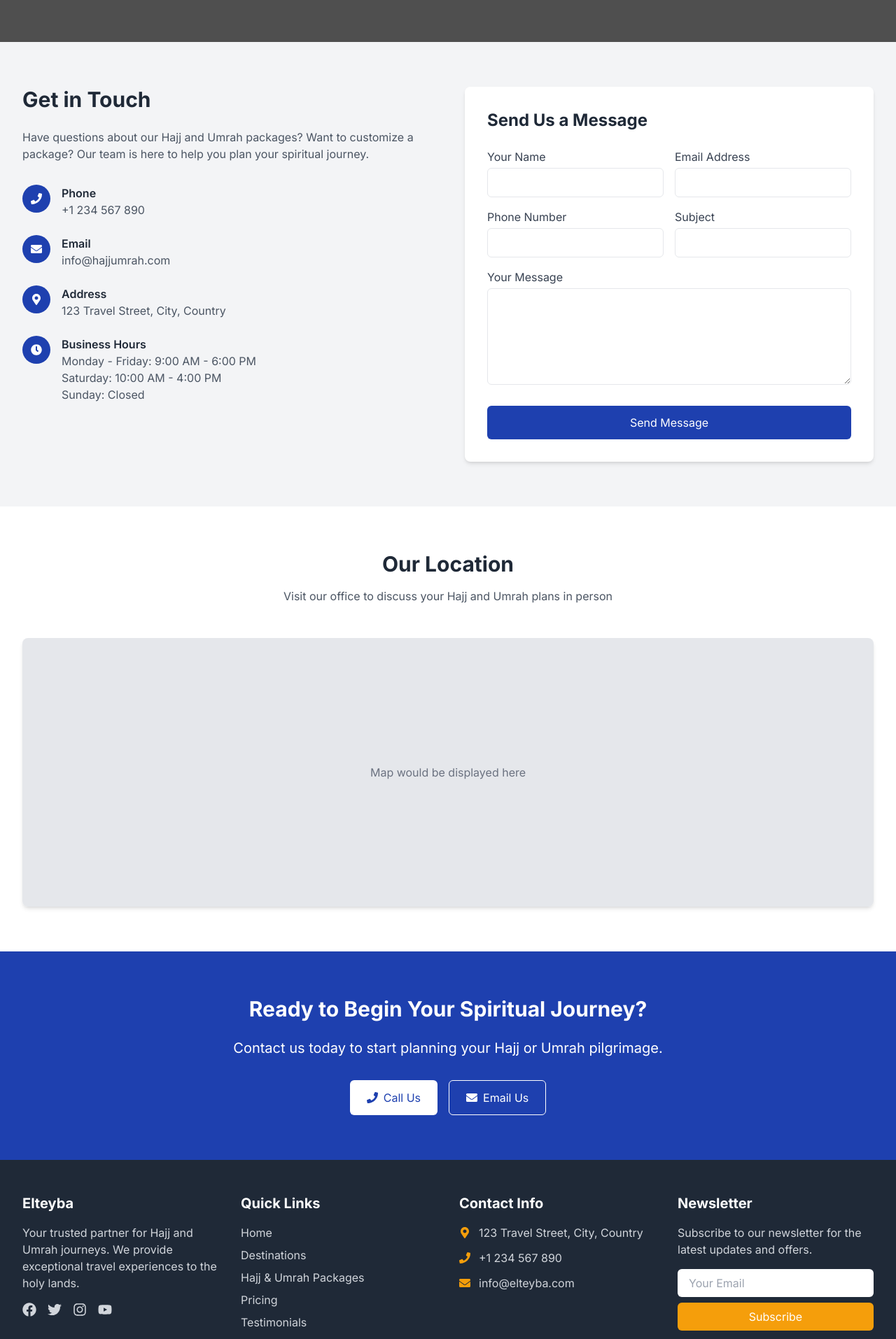
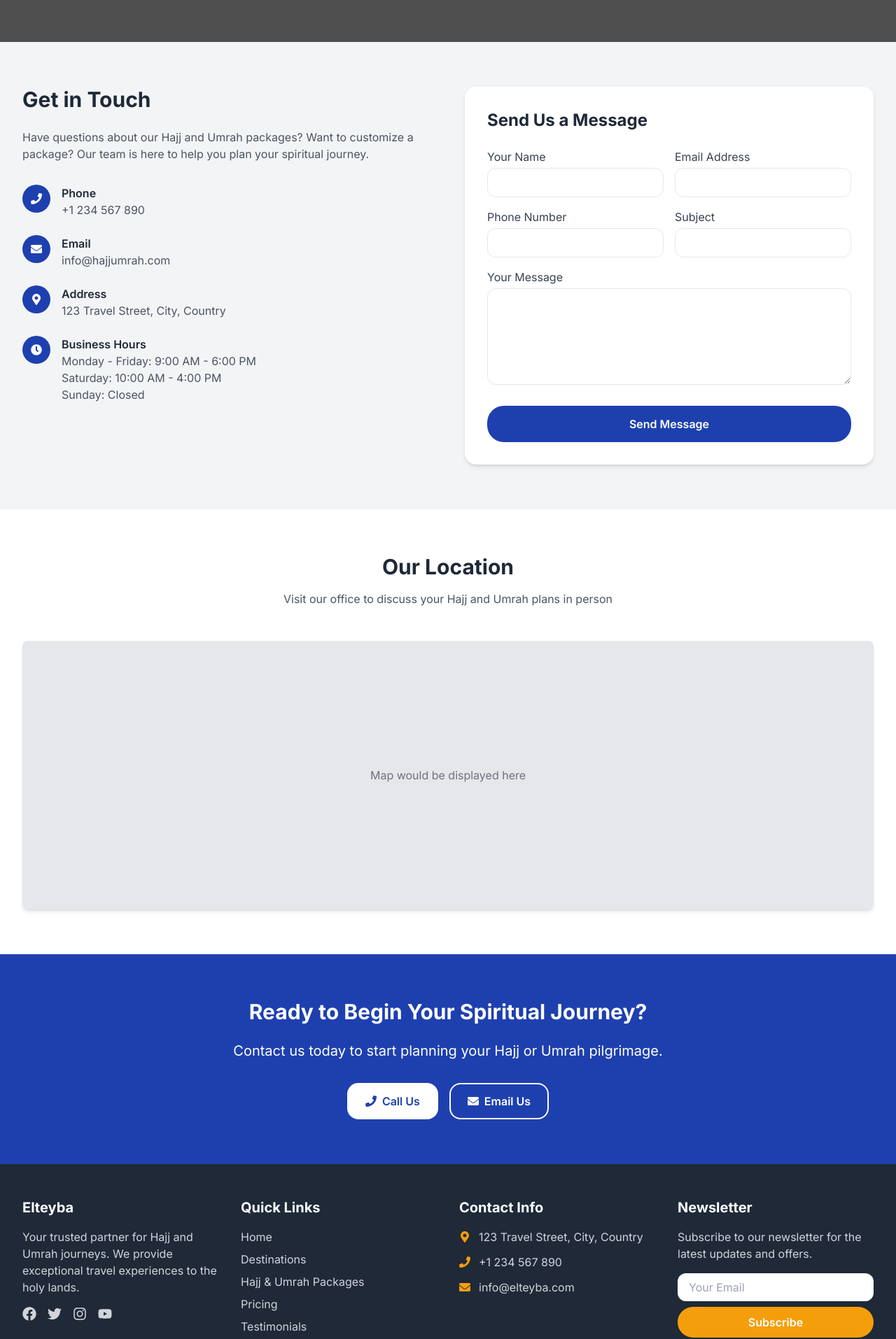
Before and after one commit to mrafiiathallah/elteyba_travel, a React (Vite) app: page /contact in a window 1280 px wide. Shown: the part 440-2354 px from the top of the page at 70% size. Built offline with nearby package versions, Linux system fonts and the light colour scheme; grey boxes are pictures that could not be loaded.

Commit message:
Memperbaiki semua button dan form agar lebih user Friendly

```diff
--- a/src/components/Footer.jsx
+++ b/src/components/Footer.jsx
@@ -78,11 +78,11 @@ const Footer = () => {
               <input
                 type="email"
                 placeholder="Your Email"
-                className="px-4 py-2 rounded-md focus:outline-none text-gray-800"
+                className="px-4 py-2 rounded-xl focus:outline-none text-gray-800"
               />
               <button
                 type="submit"
-                className="bg-accent hover:bg-accent/90 text-white px-4 py-2 rounded-md transition duration-300"
+                className="border-transparent border-2 bg-accent hover:bg-transparent hover:text-accent hover:border-accent text-white font-semibold px-8 py-2 rounded-3xl transition duration-300"
               >
                 Subscribe
               </button>
--- a/src/components/TestimonialCard.jsx
+++ b/src/components/TestimonialCard.jsx
@@ -2,7 +2,7 @@ import { FaStar } from 'react-icons/fa';
 
 const TestimonialCard = ({ name, image, rating, testimonial, date }) => {
   return (
-    <div className="bg-white rounded-lg shadow-md p-6">
+    <div className="bg-white rounded-2xl shadow-md p-6">
       <div className="flex items-center mb-4">
         <img
           src={image}
--- a/src/pages/Contact.jsx
+++ b/src/pages/Contact.jsx
@@ -117,7 +117,7 @@ const Contact = () => {
               viewport={{ once: true }}
               transition={{ duration: 0.5, delay: 0.2 }}
             >
-              <div className="bg-white rounded-lg shadow-md p-8">
+              <div className="bg-white rounded-2xl shadow-md p-8">
                 <h2 className="text-2xl font-bold text-gray-800 mb-6">Send Us a Message</h2>
 
                 {isSubmitted && (
@@ -135,7 +135,7 @@ const Contact = () => {
                         name="name"
                         value={formData.name}
                         onChange={handleChange}
-                        className="w-full px-4 py-2 border rounded-md focus:outline-none focus:ring-2 focus:ring-primary"
+                        className="w-full px-4 py-2 border rounded-xl focus:outline-none focus:ring-2 focus:ring-primary"
                         required
                       />
                     </div>
@@ -146,7 +146,7 @@ const Contact = () => {
                         name="email"
                         value={formData.email}
                         onChange={handleChange}
-                        className="w-full px-4 py-2 border rounded-md focus:outline-none focus:ring-2 focus:ring-primary"
+                        className="w-full px-4 py-2 border rounded-xl focus:outline-none focus:ring-2 focus:ring-primary"
                         required
                       />
                     </div>
@@ -160,7 +160,7 @@ const Contact = () => {
                         name="phone"
                         value={formData.phone}
                         onChange={handleChange}
-                        className="w-full px-4 py-2 border rounded-md focus:outline-none focus:ring-2 focus:ring-primary"
+                        className="w-full px-4 py-2 border rounded-xl focus:outline-none focus:ring-2 focus:ring-primary"
                       />
                     </div>
                     <div>
@@ -170,7 +170,7 @@ const Contact = () => {
                         name="subject"
                         value={formData.subject}
                         onChange={handleChange}
-                        className="w-full px-4 py-2 border rounded-md focus:outline-none focus:ring-2 focus:ring-primary"
+                        className="w-full px-4 py-2 border rounded-xl focus:outline-none focus:ring-2 focus:ring-primary"
                         required
                       />
                     </div>
@@ -183,14 +183,14 @@ const Contact = () => {
                       value={formData.message}
                       onChange={handleChange}
                       rows="5"
-                      className="w-full px-4 py-2 border rounded-md focus:outline-none focus:ring-2 focus:ring-primary"
+                      className="w-full px-4 py-2 border rounded-xl focus:outline-none focus:ring-2 focus:ring-primary"
                       required
                     ></textarea>
                   </div>
 
                   <button
                     type="submit"
-                    className="w-full bg-primary hover:bg-primary/90 text-white py-3 rounded-md transition duration-300"
+                    className="w-full border-2 border-transparent bg-primary text-white hover:bg-white hover:text-primary hover:border-primary font-semibold px-8 py-3 rounded-3xl transition duration-300"
                   >
                     Send Message
                   </button>
@@ -271,13 +271,13 @@ const Contact = () => {
             >
               <a
                 href="tel:+12345678901"
-                className="inline-flex items-center justify-center bg-white text-primary hover:bg-gray-100 px-6 py-3 rounded-md transition duration-300"
+                className="inline-flex items-center justify-center font-semibold rounded-2xl border-2 border-transparent bg-white text-primary hover:bg-primary hover:text-white hover:border-white px-6 py-3 transition duration-300"
               >
                 <FaPhone className="mr-2" /> Call Us
               </a>
               <a
                 href="mailto:info@hajjumrah.com"
-                className="inline-flex items-center justify-center bg-transparent border border-white hover:bg-white/10 text-white px-6 py-3 rounded-md transition duration-300"
+                className="inline-flex items-center justify-center font-semibold rounded-2xl border-2 border-transparent bg-transparent border-white hover:bg-white hover:text-primary text-white px-6 py-3 transition duration-300"
               >
                 <FaEnvelope className="mr-2" /> Email Us
               </a>
--- a/src/pages/Destinations.jsx
+++ b/src/pages/Destinations.jsx
@@ -107,7 +107,7 @@ const Destinations = () => {
                   <img
                     src={destination.image}
                     alt={destination.name}
-                    className="w-full h-80 object-cover rounded-lg shadow-md"
+                    className="w-full h-80 object-cover rounded-3xl shadow-md"
                   />
                 </div>
                 <div className="lg:w-1/2">
@@ -160,7 +160,7 @@ const Destinations = () => {
             >
               <a
                 href="/packages"
-                className="inline-block bg-white text-primary hover:bg-gray-100 px-8 py-3 rounded-md text-lg font-medium transition duration-300"
+                className="inline-block font-semibold rounded-2xl border-2 border-transparent bg-white text-primary hover:bg-primary hover:text-white hover:border-white px-8 py-3 transition duration-300"
               >
                 View Packages
               </a>
--- a/src/pages/Flights.jsx
+++ b/src/pages/Flights.jsx
@@ -70,7 +70,7 @@ const Flights = () => {
             ].map((route, index) => (
               <motion.div
                 key={index}
-                className="bg-white rounded-lg shadow-md p-6"
+                className="bg-white rounded-2xl shadow-md p-6"
                 initial={{ opacity: 0, y: 20 }}
                 whileInView={{ opacity: 1, y: 0 }}
                 viewport={{ once: true }}
@@ -88,7 +88,7 @@ const Flights = () => {
                   </div>
                   <Link
                     to={`/flight/${route.id}`}
-                    className="bg-primary hover:bg-primary/90 text-white px-4 py-2 rounded-md transition duration-300"
+                    className="border-2 border-transparent bg-primary text-white hover:bg-white hover:text-primary hover:border-primary font-semibold px-4 py-2 rounded-3xl transition duration-300"
                   >
                     Book Now
                   </Link>
--- a/src/pages/Testimonials.jsx
+++ b/src/pages/Testimonials.jsx
@@ -175,7 +175,7 @@ const Testimonials = () => {
                 >
                   <a
                     href="#"
-                    className="inline-block bg-white text-primary hover:bg-gray-100 px-6 py-3 rounded-md transition duration-300"
+                    className="inline-block font-semibold rounded-2xl border-2 border-transparent bg-white text-primary hover:bg-primary hover:text-white hover:border-white px-6 py-3 transition duration-300"
                   >
                     Submit Your Testimonial
                   </a>
```
Also changed, not shown: src/pages/FlightDetails.jsx (+4 -4 lines), src/pages/Hotels.jsx (+9 -9 lines).
